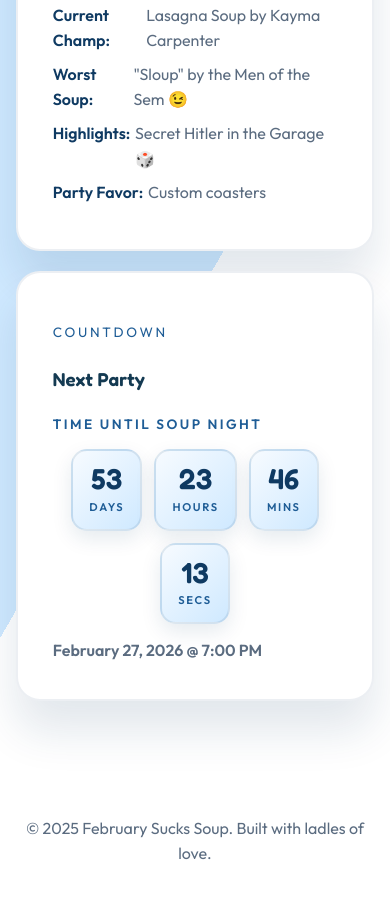
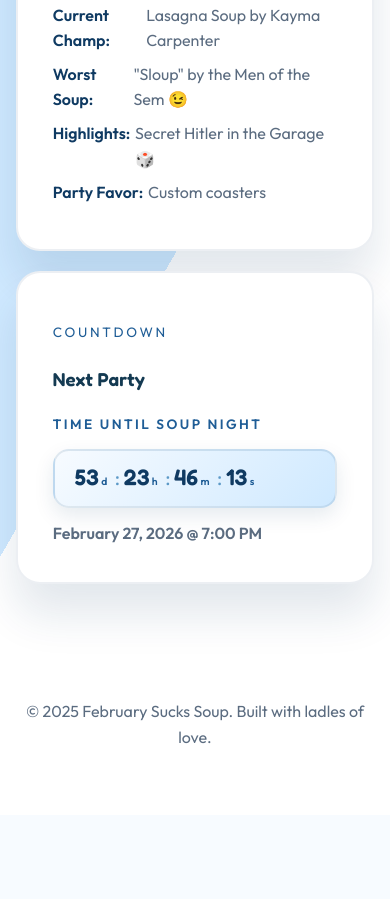
Before and after one commit to john-kanel/february-sucks-soup, a website built with Vite: page index.html in a window 390 px wide. Shown: the part 1621-2520 px from the top of the page. After the commit the page ends 2436 px from the top, so only its background shows below. Built offline with nearby package versions, Linux system fonts and the light colour scheme.

Commit message:
Compact countdown timer to single container for mobile

```diff
--- a/index.html
+++ b/index.html
@@ -132,22 +132,17 @@
             <div class="countdown-body">
               <p class="countdown-label">Time until soup night</p>
               <div class="countdown-timer">
-                <div class="countdown-unit">
-                  <span class="countdown-number" id="countdown-days">00</span>
-                  <span class="countdown-unit-label">Days</span>
-                </div>
-                <div class="countdown-unit">
-                  <span class="countdown-number" id="countdown-hours">00</span>
-                  <span class="countdown-unit-label">Hours</span>
-                </div>
-                <div class="countdown-unit">
-                  <span class="countdown-number" id="countdown-minutes">00</span>
-                  <span class="countdown-unit-label">Mins</span>
-                </div>
-                <div class="countdown-unit">
-                  <span class="countdown-number" id="countdown-seconds">00</span>
-                  <span class="countdown-unit-label">Secs</span>
-                </div>
+                <span class="countdown-number" id="countdown-days">00</span>
+                <span class="countdown-unit-label">d</span>
+                <span class="countdown-separator">:</span>
+                <span class="countdown-number" id="countdown-hours">00</span>
+                <span class="countdown-unit-label">h</span>
+                <span class="countdown-separator">:</span>
+                <span class="countdown-number" id="countdown-minutes">00</span>
+                <span class="countdown-unit-label">m</span>
+                <span class="countdown-separator">:</span>
+                <span class="countdown-number" id="countdown-seconds">00</span>
+                <span class="countdown-unit-label">s</span>
               </div>
               <p class="countdown-date">Date TBD</p>
             </div>
--- a/src/style.css
+++ b/src/style.css
@@ -410,40 +410,40 @@ main {
 }
 
 .countdown-timer {
-  display: flex;
-  gap: 0.75rem;
+  display: inline-flex;
+  align-items: baseline;
+  gap: 0.15rem;
   margin: 0.5rem 0;
-  flex-wrap: wrap;
-  justify-content: center;
-}
-
-.countdown-unit {
-  display: flex;
-  flex-direction: column;
-  align-items: center;
   background: linear-gradient(135deg, var(--sky-deep) 0%, #cfe9ff 100%);
   border-radius: 16px;
-  padding: 0.75rem 1rem;
-  min-width: 70px;
+  padding: 0.75rem 1.25rem;
   border: 2px solid rgba(15, 58, 98, 0.1);
   box-shadow: 0 8px 20px rgba(14, 58, 98, 0.1);
 }
 
 .countdown-number {
   font-family: 'Fredoka', sans-serif;
-  font-size: clamp(1.8rem, 5vw, 2.4rem);
+  font-size: clamp(1.4rem, 4vw, 2rem);
   font-weight: 600;
   color: var(--sky-powder);
-  line-height: 1.1;
+  line-height: 1;
+  min-width: 1.5ch;
+  text-align: center;
 }
 
 .countdown-unit-label {
-  font-size: 0.7rem;
-  text-transform: uppercase;
-  letter-spacing: 0.15em;
+  font-size: clamp(0.65rem, 2vw, 0.8rem);
   color: var(--sky-berry);
   font-weight: 600;
-  margin-top: 0.25rem;
+  margin-right: 0.25rem;
+}
+
+.countdown-separator {
+  font-family: 'Fredoka', sans-serif;
+  font-size: clamp(1.2rem, 3vw, 1.6rem);
+  color: var(--sky-mint);
+  font-weight: 500;
+  margin: 0 0.1rem;
 }
 
 .party-time {
```
